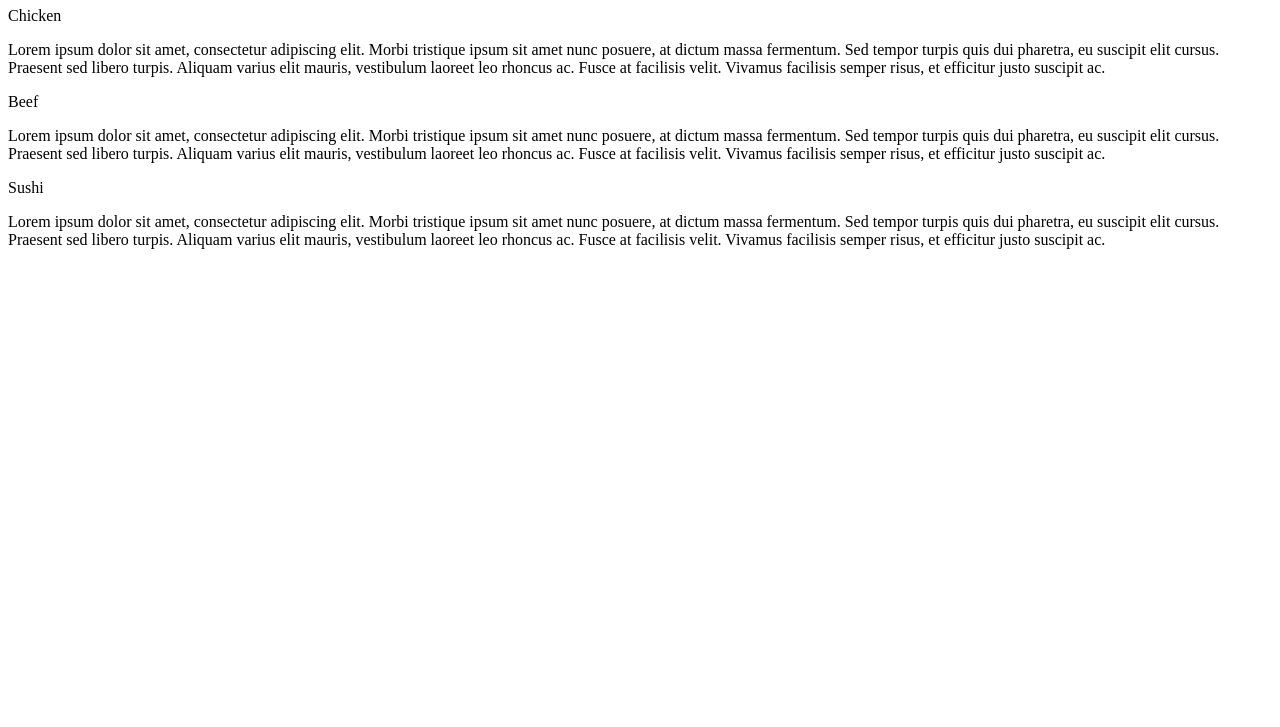
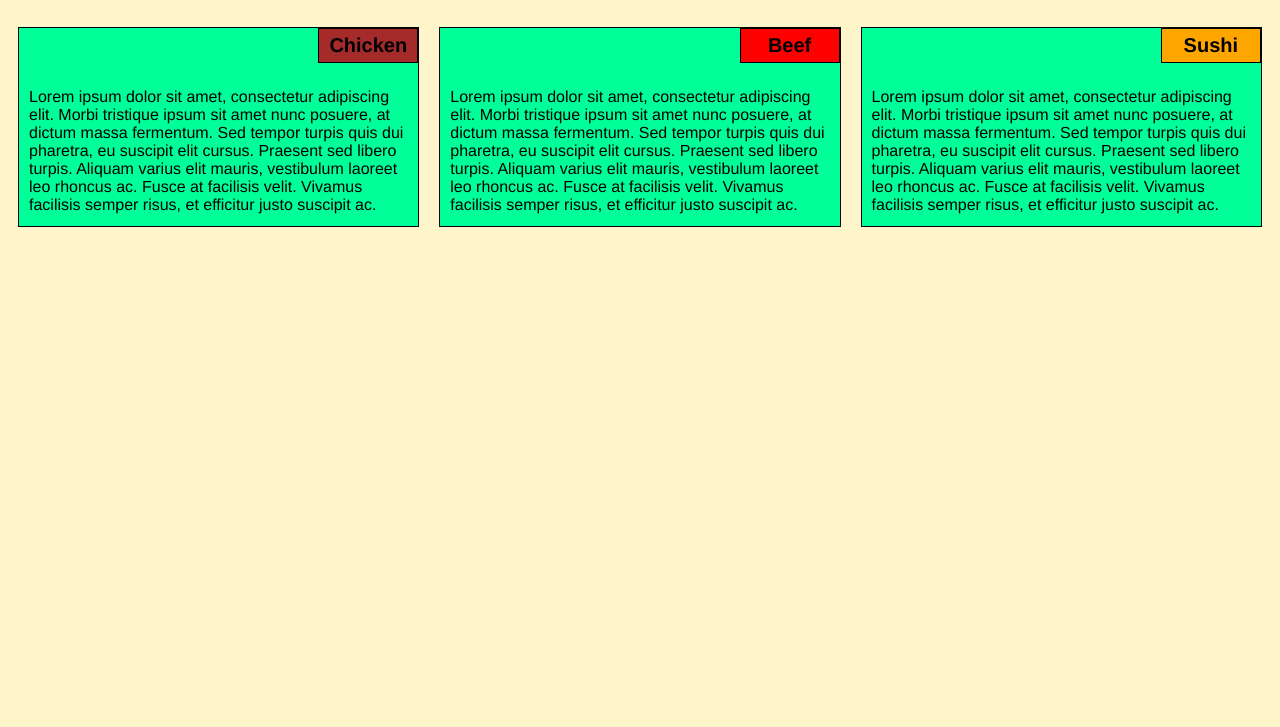
Before and after one commit to thtan0602/module2-solution, a plain HTML site: page index.html in a window 1280 px wide. Shown: the part 73-800 px from the top of the page. Drawn offline with Linux system fonts and the light colour scheme.

Commit message:
Update index.html

```diff
--- a/index.html
+++ b/index.html
@@ -5,7 +5,7 @@
 
   <meta name="viewport" content="width=device-width, initial-scale=1">
 
-  <link rel="stylesheet" type="text/css" href="css\css">
+  <link rel="stylesheet" type="text/css" href="css/style.css">
   <title>Module 2 Solution</title>
 </head>
 <body>
```
